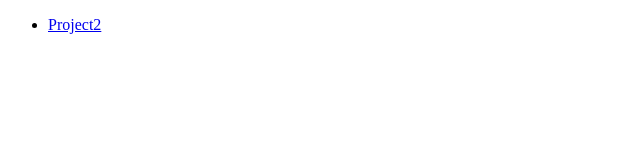
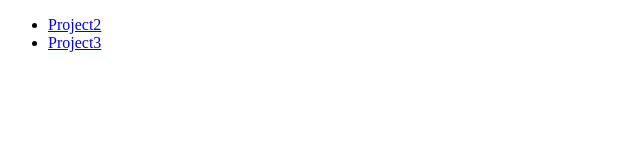
Before and after one commit to rafagan1/rafagan1.github.io, a plain HTML site: page index.html in a window 1280 px wide. Shown: the full height of the page, 0-640 px from the left. Drawn offline with Linux system fonts and the light colour scheme.

Commit message:
Add project 3

```diff
--- a/index.html
+++ b/index.html
@@ -9,6 +9,7 @@
  <nav id="navigation">
   <ul>
    <li><a href="../361-proj-2"/>Project2</a></li>
+   <li><a href="../raf-site"/>Project3</a></li>
   </ul>
  </nav>
 </body>
```
